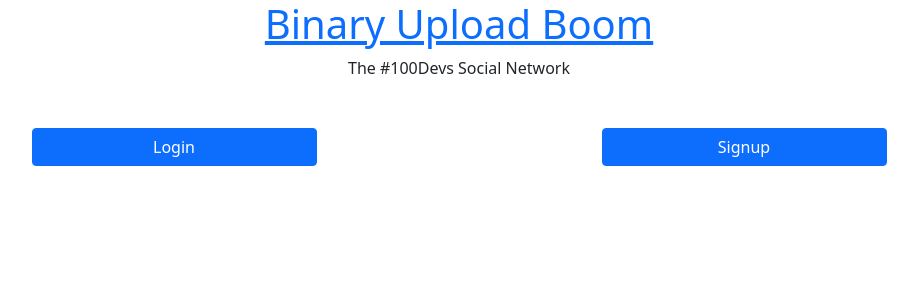
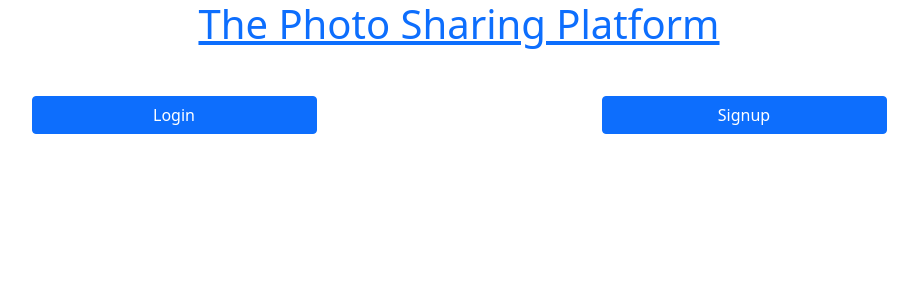
Before and after one commit to kaderkodes/the-photo-app, a Node server app: page / in a window 1280 px wide. Shown: the top 300 px of the page, without its empty margins (181-1099 px from the left). Run offline with Node 20, Linux system fonts and the light colour scheme; some libraries are stand-ins or nearby versions.

Commit message:
update name of site + favicon

```diff
--- a/views/partials/header.ejs
+++ b/views/partials/header.ejs
@@ -4,7 +4,7 @@
     <meta charset="UTF-8" />
     <meta http-equiv="X-UA-Compatible" content="IE=edge" />
     <meta name="viewport" content="width=device-width, initial-scale=1.0" />
-    <title>Binary Upload Boom</title>
+    <title>The Photo Sharing Platform</title>
     <link
       rel="icon"
       type="image/png"
@@ -28,8 +28,7 @@
   <body>
     <header class="container">
       <div class="text-center">
-        <h1 class=""><a href="/profile">Binary Upload Boom</a></h1>
-        <span>The #100Devs Social Network</span>
+        <h1 class=""><a href="/profile">The Photo Sharing Platform</a></h1>
       </div>
     </header>
   </body>
```
Also changed, not shown: public/imgs/favicon-32x32.png.
